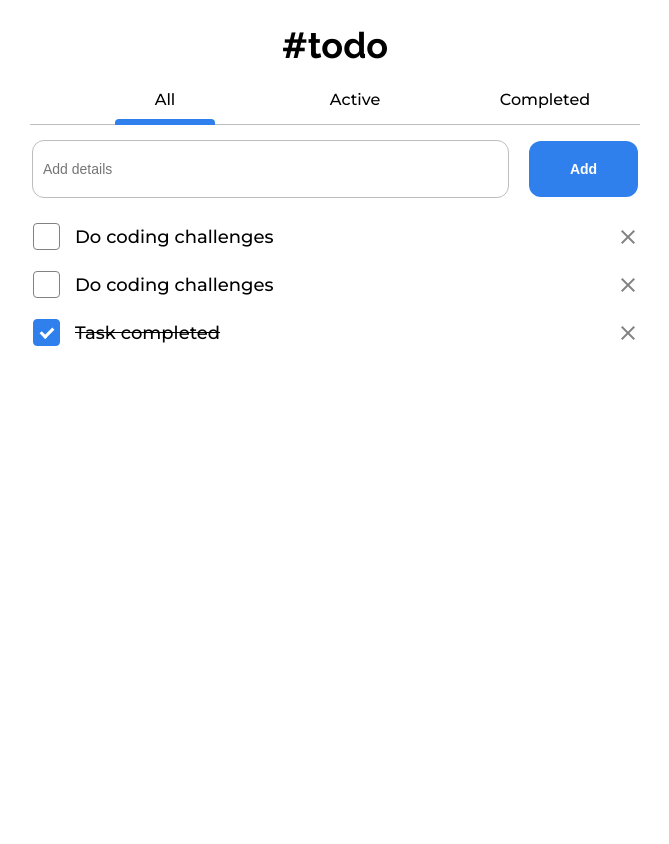
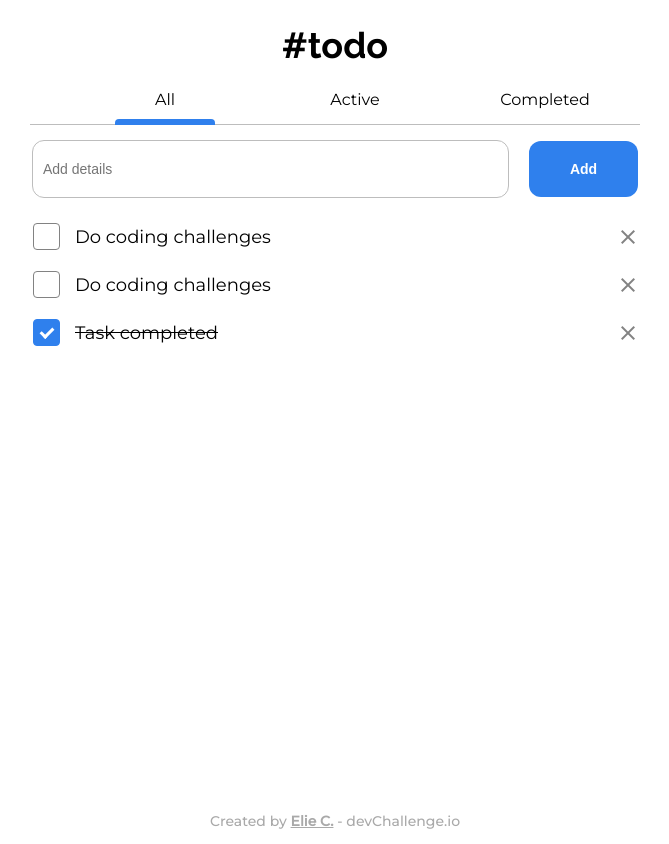
Before and after one commit to camain-elie/todo, a React (Create React App) app: page / in a window 1280 px wide. Shown: the whole page, without its empty margins (305-974 px from the left). Before the commit the page ends 800 px from the top, so only its background shows below. Built offline with nearby package versions, Linux system fonts and the light colour scheme; the HTML template or start-up script is replaced by a standard one.

Commit message:
Added the footer.

```diff
--- a/src/App.js
+++ b/src/App.js
@@ -1,5 +1,6 @@
 import { Component } from 'react'
-import './App.scss';
+import './App.scss'
+import Footer from './Footer'
 
 class App extends Component {
   constructor(props){
@@ -122,6 +123,7 @@ class App extends Component {
           </div>
         </div>
 
+        <Footer/>
       </div>
     )
   }
--- a/src/App.scss
+++ b/src/App.scss
@@ -89,6 +89,7 @@ h1{
 
   &-list{
     list-style: none;
+    min-height: 500px;
 
     &__delete-all{
       margin-top: 20px;
--- /dev/null
+++ b/src/Footer.js
@@ -0,0 +1,9 @@
+import './Footer.scss'
+
+const Footer = () => {
+    return (
+        <p className="footer">Created by <a href="https://github.com/camain-elie" target="_blank" rel="noreferrer" className="footer__link">Elie C.</a> - devChallenge.io</p>
+    )
+}
+
+export default Footer
--- /dev/null
+++ b/src/Footer.scss
@@ -0,0 +1,16 @@
+@import url('https://fonts.googleapis.com/css2?family=Montserrat&display=swap');
+
+.footer{
+    margin-top: 100px;;
+    font-family: 'Montserrat', sans-serif;
+    font-style: normal;
+    font-weight: 500;
+    font-size: 14px;
+    line-height: 17px;
+    text-align: center;
+    color: #A9A9A9;
+    &__link{
+        font-weight: bold;
+        color: #A9A9A9;
+    }
+}
```
